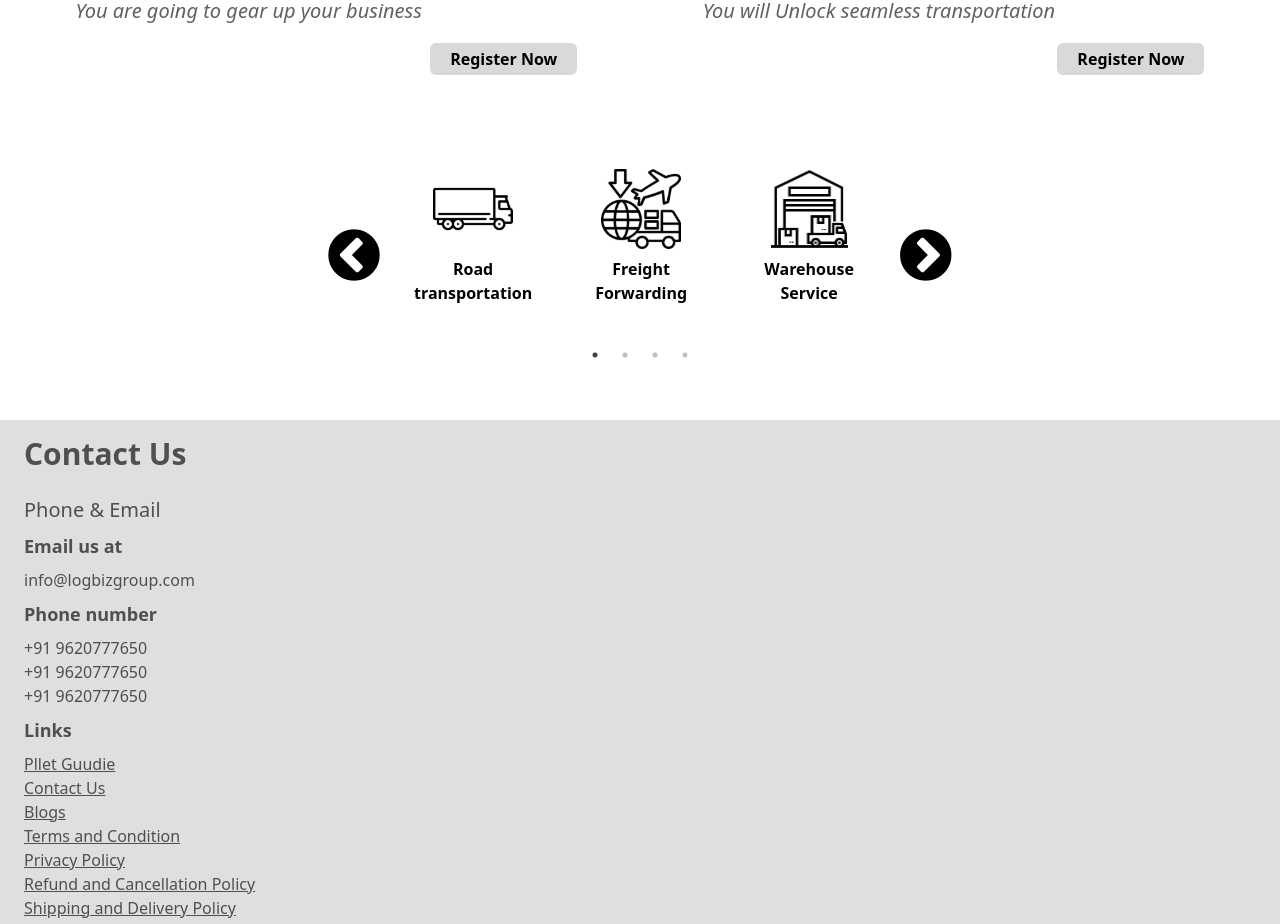
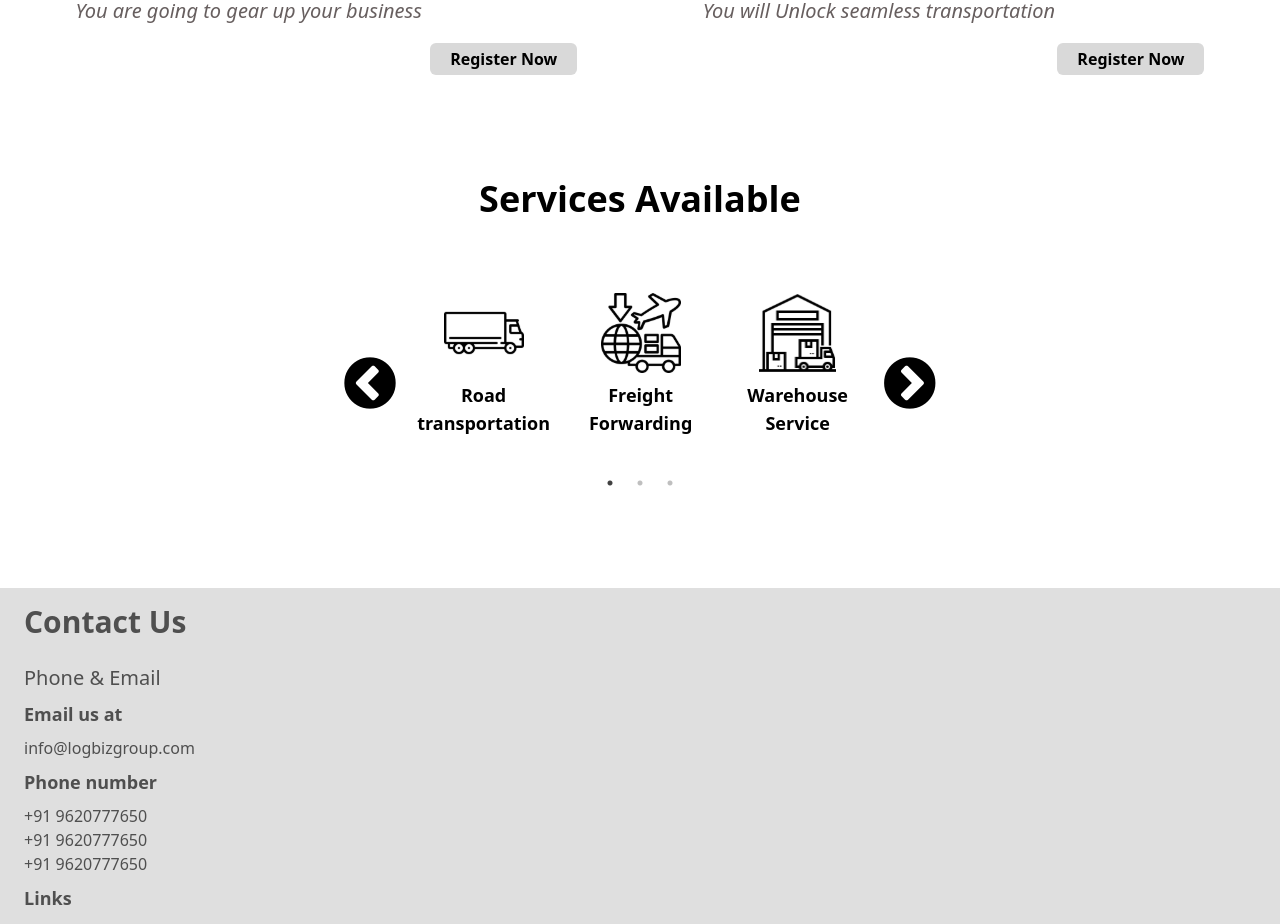
Before and after one commit to Logbiz-Private-Lilmited/LogbizFB, a React (Vite) app: page / in a window 1280 px wide. Shown: the part 1160-2084 px from the top of the page. Built offline with nearby package versions, Linux system fonts and the light colour scheme.

Commit message:
small visual changes

```diff
--- a/src/components/Homeview/ServiceBoxes.jsx
+++ b/src/components/Homeview/ServiceBoxes.jsx
@@ -7,10 +7,10 @@ const BoxComponent = ({ link, svgPath, text }) => {
   return (
     <Link
       to={link}
-      className="h-full rounded-lg flex flex-col justify-center items-center p-5 border-2 border-transparent duration-300 transition-border ease-linear hover:border-customOrange hover:shadow-custom-light-hover"
+      className="h-full rounded-lg flex flex-col justify-center items-center p-5 border-2 border-transparent duration-300 transition-border ease-linear hover:border-customOrange hover:shadow-custom-light-hover hover:bg-[#efefef]"
     >
       <img src={svgPath} alt={text} className="h-20" />
-      <p className="mt-2 text-base font-bold text-center">{text}</p>
+      <p className="mt-2 text-lg font-bold text-center">{text}</p>
     </Link>
   );
 };
@@ -39,12 +39,19 @@ const BoxesCarousel = () => {
     infinite: true,
     speed: 500,
     slidesToShow: 3,
-    slidesToScroll: 2,
+    slidesToScroll: 3,
     prevArrow: <CustomPrevArrow />,
     nextArrow: <CustomNextArrow />,
     responsive: [
       {
-        breakpoint: 480, // Extra small devices
+        breakpoint: 768, // Medium devices (tablets)
+        settings: {
+          slidesToShow: 2,
+          slidesToScroll: 2,
+        },
+      },
+      {
+        breakpoint: 480, // Small devices
         settings: {
           slidesToShow: 1,
           slidesToScroll: 1,
@@ -53,7 +60,11 @@ const BoxesCarousel = () => {
     ],
   };
   return (
+    <div className="Slider-wrapper p-10">
       <div className="mb-20 sm:w-4/5 lg:w-2/5 mx-auto">
+        <h2 className="text-4xl font-bold flex-1 leading-h2 mb-10 text-center">
+          Services Available
+        </h2>
         <Slider {...settings}>
           {boxData.map((box, index) => (
             <div key={index} className="px-2 h-[205px]">
@@ -67,6 +78,7 @@ const BoxesCarousel = () => {
           ))}
         </Slider>
       </div>
+    </div>
   );
 };
 export default BoxesCarousel;
--- a/src/index.css
+++ b/src/index.css
@@ -7,7 +7,7 @@
 
 .custom-arrow::before {
     font-size: 60px;
-    color: #000000; /* Example color */
+    color: #000000;
     opacity: 1;
   }
 
```
Lines whose indentation alone changed are shown as unchanged.
